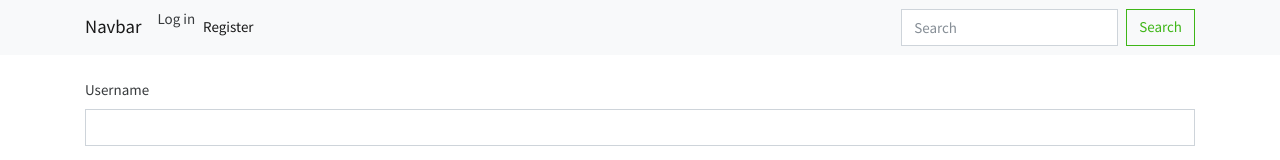
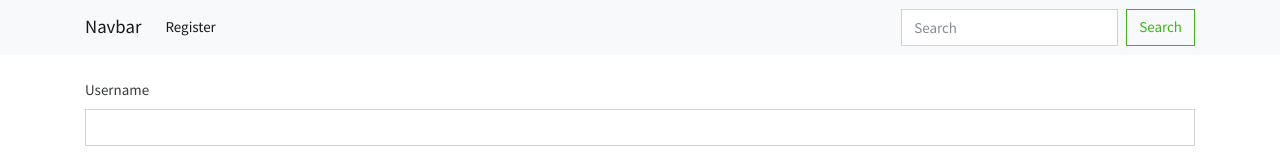
Before and after one commit to isnakolah/commerce_pro, a React (Create React App) app in the folder client/: page /login in a window 1280 px wide. Shown: the top 160 px of the page. Built offline with nearby package versions, Linux system fonts and the light colour scheme; no server answers.

Commit message:
Just a commit

```diff
--- a/client/src/components/layout/Header.js
+++ b/client/src/components/layout/Header.js
@@ -21,11 +21,6 @@ const Header = ({ isAuthenticated }) => {
         <a className="navbar-brand" href="/">
           Navbar
         </a>
-        {isAuthenticated ? (
-          <p className="font-weight-bold">you are in</p>
-        ) : (
-          <p>Log in</p>
-        )}
         <div className="collapse navbar-collapse" id="navbarTogglerDemo03">
           <ul className="navbar-nav mr-auto mt-2 mt-lg-0">
             <li className="nav-item active">
```
